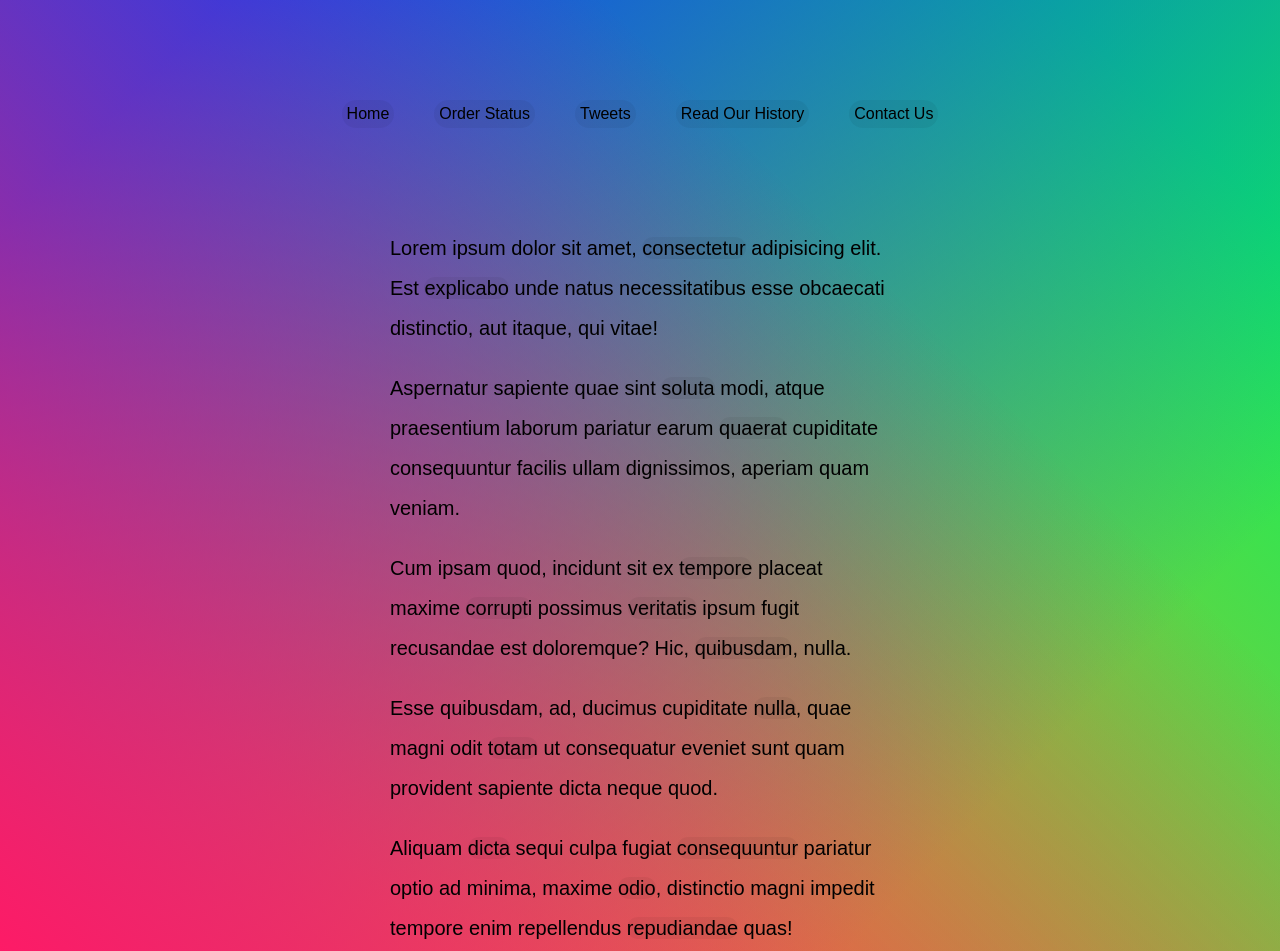
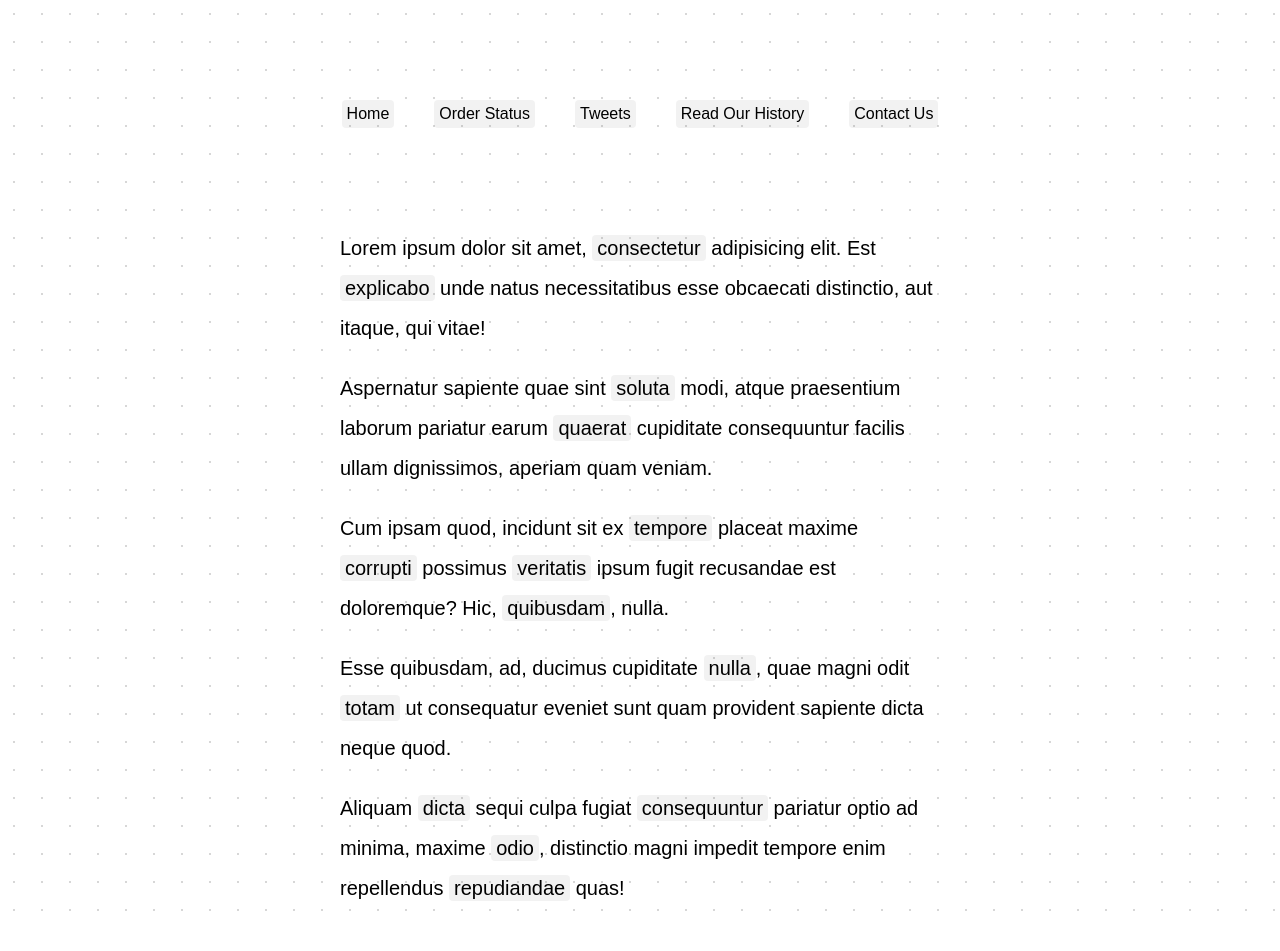
Before and after one commit to Hvasquezdev/JavaScript-30-Days, a plain HTML site: page 22 - Follow Along Link Highlighter/index.html in a window 1280 px wide. Shown: the top 951 px of the page. After the commit the page ends 928 px from the top, so only its background shows below. Drawn offline with Linux system fonts and the light colour scheme.

Commit message:
New bg colors

```diff
--- a/22 - Follow Along Link Highlighter/style.css
+++ b/22 - Follow Along Link Highlighter/style.css
@@ -10,16 +10,13 @@ body {
   min-height: 100vh;
   margin: 0; /* Important! */
   font-family: sans-serif;
-  background:
-    linear-gradient(45deg, hsla(340, 100%, 55%, 1) 0%, hsla(340, 100%, 55%, 0) 70%),
-    linear-gradient(135deg, hsla(225, 95%, 50%, 1) 10%, hsla(225, 95%, 50%, 0) 80%),
-    linear-gradient(225deg, hsla(140, 90%, 50%, 1) 10%, hsla(140, 90%, 50%, 0) 80%),
-    linear-gradient(315deg, hsla(35, 95%, 55%, 1) 100%, hsla(35, 95%, 55%, 0) 70%);
+  background-image: radial-gradient(circle, #D7D7D7, #D7D7D7 1px, #FFF 1px, #FFF);
+  background-size: 28px 28px;
 }
 
 .wrapper {
   margin: 0 auto;
-  max-width: 500px;
+  max-width: 600px;
   font-size: 20px;
   line-height: 2;
   position: relative;
@@ -29,18 +26,19 @@ a {
   text-decoration: none;
   color: black;
   background: rgba(0,0,0,0.05);
-  border-radius: 20px;
+  border-radius: 4px;
+  padding: 2px 5px;
 }
 
 .highlight {
   transition: all 0.2s;
-  border-bottom: 2px solid white;
+  border-bottom: 2px solid hsl(48, 100%, 67%);
   position: absolute;
   top: 0;
-  background: white;
+  background: hsl(171, 100%, 41%)	;
   left: 0;
   z-index: -1;
-  border-radius: 20px;
+  border-radius: 4px;
   display: block;
   box-shadow: 0 0 10px rgba(0,0,0,0.2);
 }
```
